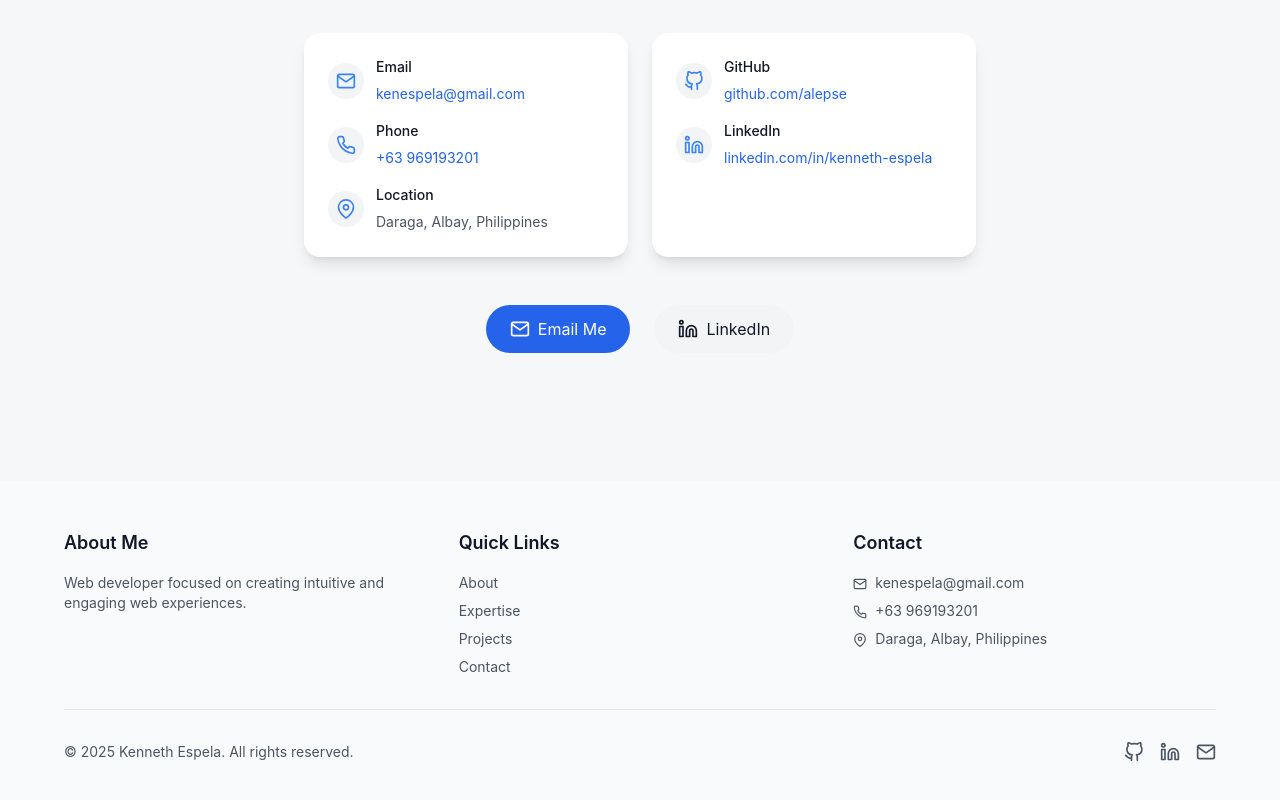
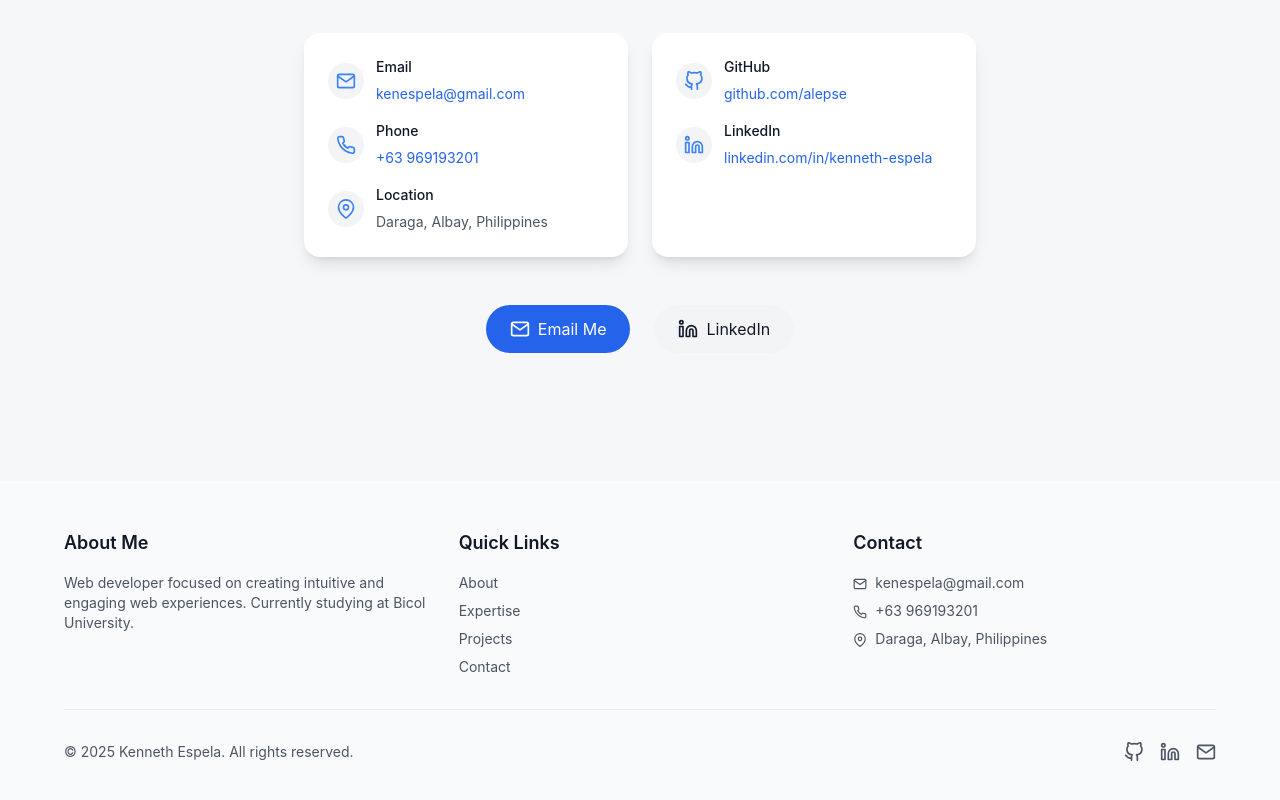
Before and after one commit to Alepse/My-Portfolio, a React (Vite) app: page / in a window 1280 px wide. Shown: the part 5778-6578 px from the top of the page. Built offline with nearby package versions, Linux system fonts and the light colour scheme.

Commit message:
Revert "Update"
This reverts commit 03e26360c336805d3dedeefcb6737a3eaaeaadfb.

```diff
--- a/src/App.jsx
+++ b/src/App.jsx
@@ -783,7 +783,7 @@ function App() {
                   <div>
                     <h3 className="text-lg font-semibold mb-4">About Me</h3>
                     <p className={`text-sm ${darkMode ? 'text-gray-400' : 'text-gray-600'}`}>
-                      Web developer focused on creating intuitive and engaging web experiences.
+                      Web developer focused on creating intuitive and engaging web experiences. Currently studying at Bicol University.
                     </p>
                   </div>
                   {/* Quick Links */}
```
